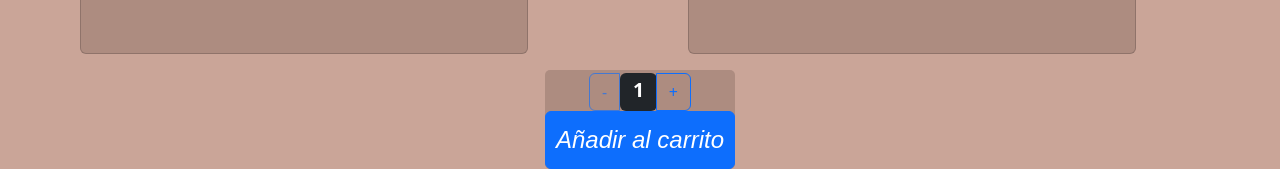
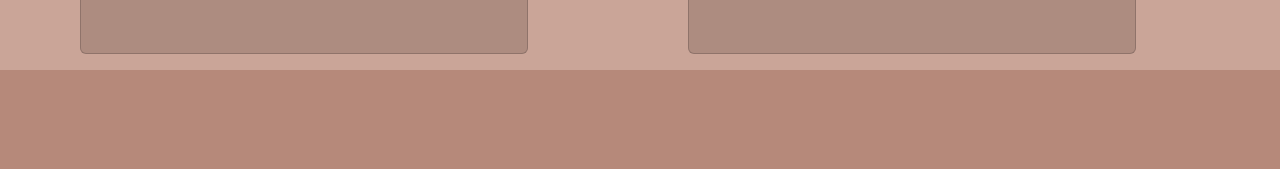
Before and after one commit to nahuelmf/React-Figueroa, a React (Create React App) app: page / in a window 1280 px wide. Shown: the part 8127-8296 px from the top of the page. After the commit the page ends 8197 px from the top, so only its background shows below. Built offline with nearby package versions, Linux system fonts and the light colour scheme.

Commit message:
primer pre entrega ajuste

```diff
--- a/src/components/ItemListContainer/ItemListContainer.jsx
+++ b/src/components/ItemListContainer/ItemListContainer.jsx
@@ -59,9 +59,6 @@ return(
     <p className='tipografia'>{props.text} </p>
     <ItemList data={data} />
     </div>
-    <div>
-      <ItemCount initial={1} stock={5} onAdd={onAdd} />
-      </div>
     </div>
     </>
   )
```
